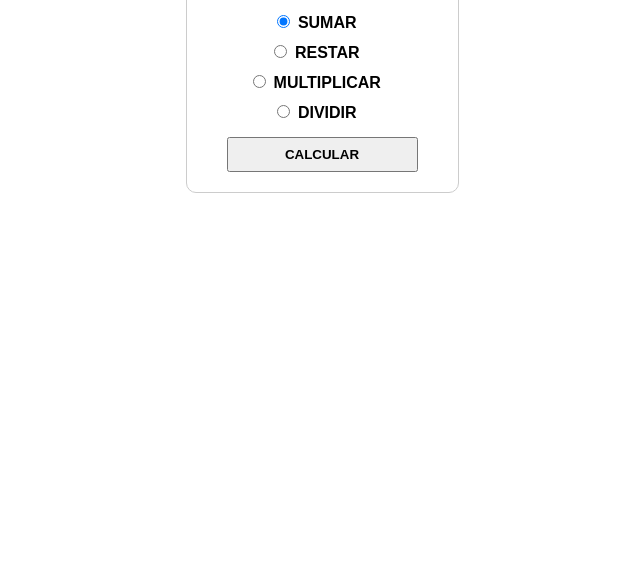
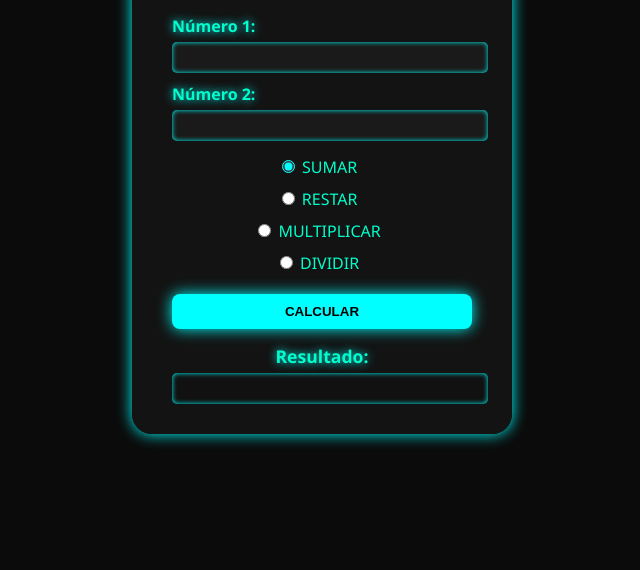
Before and after one commit to Leandro74377/tabla, a plain HTML site: page index.html in a window 1280 px wide. Shown: the part 246-816 px from the top of the page, without its empty margins (318-958 px from the left). Drawn offline with Linux system fonts and the light colour scheme.

Commit message:
Update index.html

```diff
--- a/index.html
+++ b/index.html
@@ -3,26 +3,112 @@
 <head>
   <meta charset="UTF-8">
   <meta name="viewport" content="width=device-width, initial-scale=1.0">
-    <title>Mini Calculadora</title>
+  <title>Mini Calculadora Neon</title>
   <style>
-        body { font-family: Arial; text-align: center; margin-top: 50px; }
-        form { display: inline-block; border: 1px solid #ccc; padding: 20px 40px; border-radius: 10px; }
-        label { display: block; margin-top: 10px; font-weight: bold; }
-        input[type="number"], input[type="text"] { width: 100%; padding: 5px; }
-        .operaciones { margin-top: 15px; text-align: center; }
-        .operaciones label { margin-right: 15px; }
-        input[type="submit"] { margin-top: 15px; width: 100%; padding: 8px; font-weight: bold; cursor: pointer; }
+    body {
+      background-color: #0b0b0b;
+      font-family: 'Segoe UI', Arial, sans-serif;
+      display: flex;
+      flex-direction: column;
+      align-items: center;
+      justify-content: center;
+      height: 100vh;
+      color: #00ffcc;
+    }
+
+    h1 {
+      text-shadow: 0 0 15px #00ffff, 0 0 30px #00ffff;
+      margin-bottom: 20px;
+      letter-spacing: 1px;
+    }
+
+    form {
+      background-color: rgba(20, 20, 20, 0.9);
+      padding: 30px 40px;
+      border-radius: 20px;
+      box-shadow: 0 0 15px #00ffff;
+      width: 300px;
+      text-align: left;
+    }
+
+    label {
+      display: block;
+      margin-top: 10px;
+      font-weight: bold;
+      color: #00ffcc;
+      text-shadow: 0 0 10px #00ffff;
+    }
+
+    input[type="number"], input[type="text"] {
+      width: 100%;
+      padding: 8px;
+      margin-top: 5px;
+      border: none;
+      border-radius: 5px;
+      background-color: #1a1a1a;
+      color: #00ffcc;
+      box-shadow: inset 0 0 5px #00ffff;
+    }
+
+    input[readonly] {
+      background-color: #111;
+      text-align: center;
+      font-weight: bold;
+    }
+
+    .operaciones {
+      margin-top: 15px;
+      text-align: center;
+    }
+
+    .operaciones label {
+      font-weight: normal;
+      margin-right: 10px;
+      text-shadow: none;
+    }
+
+    input[type="radio"] {
+      accent-color: #00ffff;
+    }
+
+    button {
+      width: 100%;
+      padding: 10px;
+      margin-top: 20px;
+      border: none;
+      border-radius: 8px;
+      background: #00ffff;
+      color: #000;
+      font-weight: bold;
+      cursor: pointer;
+      transition: 0.3s;
+      box-shadow: 0 0 15px #00ffff;
+    }
+
+    button:hover {
+      background: #0ff;
+      box-shadow: 0 0 25px #00ffff, 0 0 50px #00ffff;
+      transform: scale(1.05);
+    }
+
+    .resultado-label {
+      margin-top: 15px;
+      text-align: center;
+      font-size: 1.1em;
+      color: #0ff;
+      text-shadow: 0 0 10px #00ffff;
+    }
   </style>
 </head>
 <body>
-    <h1>MINI CALCULADORA CON PHP</h1>
+  <h1>MINI CALCULADORA CON JS</h1>
 
-    <form method="post" action="procesar.php">
-        <label>Número 1:</label>
-        <input type="number" name="num1" required>
+  <form id="calculadora">
+    <label for="num1">Número 1:</label>
+    <input type="number" id="num1" required>
 
-        <label>Número 2:</label>
-        <input type="number" name="num2" required>
+    <label for="num2">Número 2:</label>
+    <input type="number" id="num2" required>
 
     <div class="operaciones">
       <label><input type="radio" name="operacion" value="sumar" checked> SUMAR</label>
@@ -31,7 +117,35 @@
       <label><input type="radio" name="operacion" value="dividir"> DIVIDIR</label>
     </div>
 
-        <input type="submit" value="CALCULAR">
+    <button type="button" onclick="calcular()">CALCULAR</button>
+
+    <div class="resultado-label">
+      <label>Resultado:</label>
+      <input type="text" id="resultado" readonly>
+    </div>
   </form>
+
+  <script>
+    function calcular() {
+      const num1 = parseFloat(document.getElementById('num1').value);
+      const num2 = parseFloat(document.getElementById('num2').value);
+      const operacion = document.querySelector('input[name="operacion"]:checked').value;
+      let resultado = '';
+
+      if (isNaN(num1) || isNaN(num2)) {
+        resultado = 'Ingrese ambos números';
+      } else {
+        switch (operacion) {
+          case 'sumar': resultado = num1 + num2; break;
+          case 'restar': resultado = num1 - num2; break;
+          case 'multiplicar': resultado = num1 * num2; break;
+          case 'dividir':
+            resultado = num2 !== 0 ? (num1 / num2).toFixed(2) : 'Error';
+            break;
+        }
+      }
+      document.getElementById('resultado').value = resultado;
+    }
+  </script>
 </body>
 </html>
```
Lines whose indentation alone changed are shown as unchanged.
